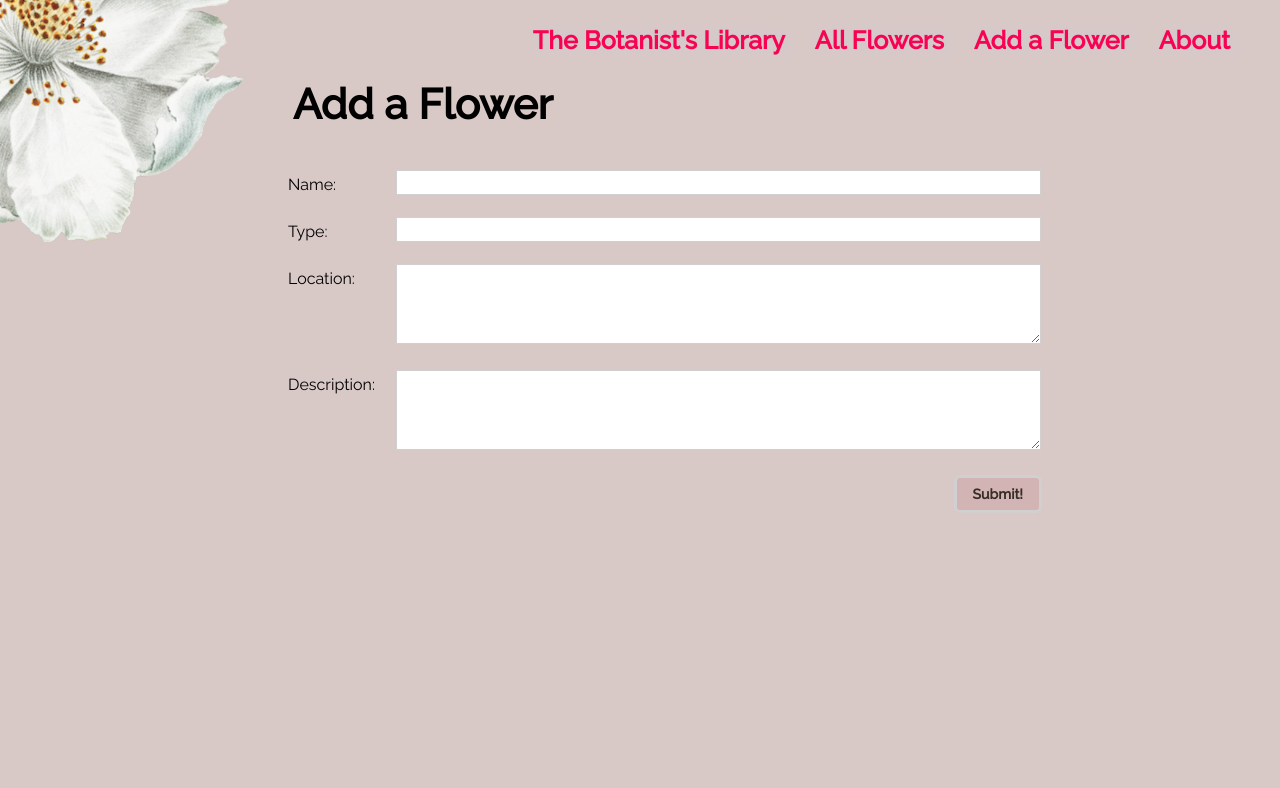
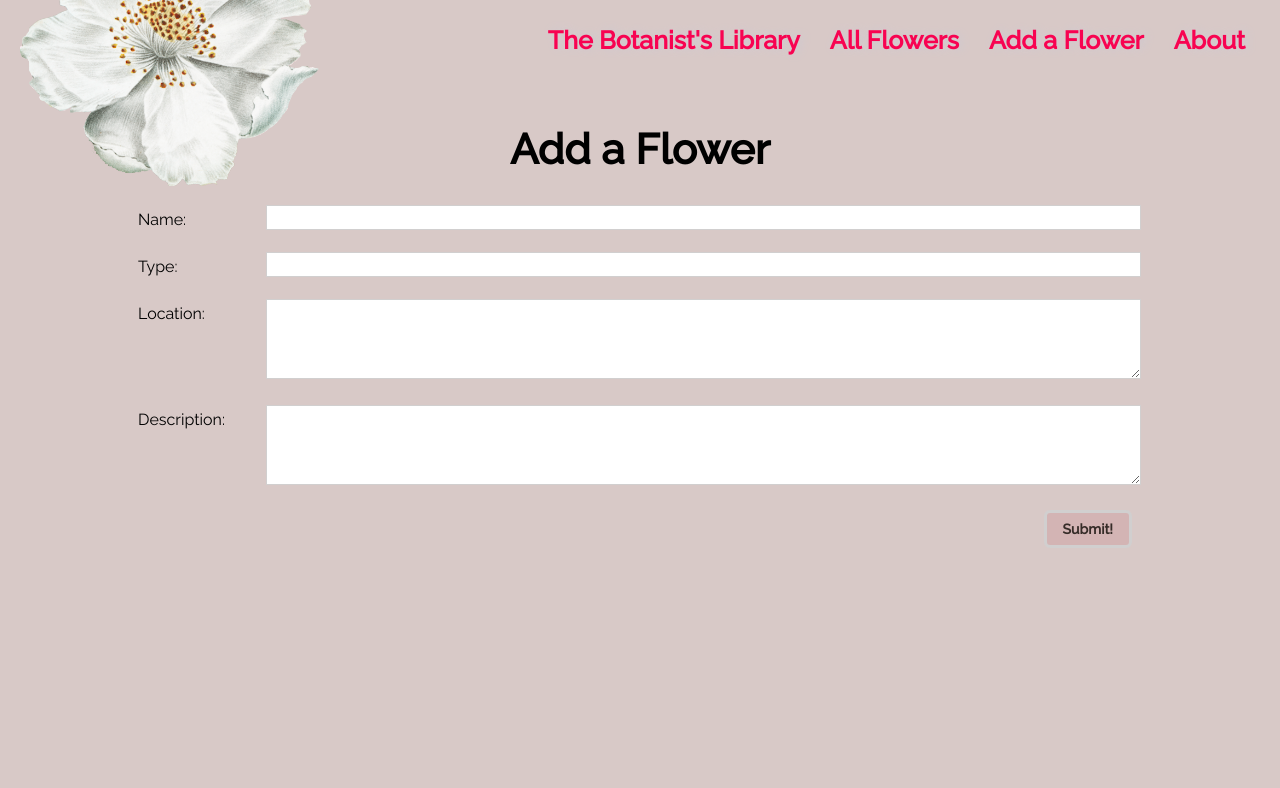
Before and after one commit to kangcarol/flower-collector-lab, a Django app: page /flowers/create/ in a window 1280 px wide. Shown: the top 788 px of the page. Before the commit the page ends 510 px from the top, so only its background shows below. Run offline with Django 4.2, Linux system fonts and the light colour scheme.

Commit message:
css refinement

```diff
--- a/main_app/static/css/about.css
+++ b/main_app/static/css/about.css
@@ -1,4 +1,10 @@
 .about-container {
   width: 100%;
   padding: 15% 30%;
+  font-weight: 200;
 }
+
+h1 {
+  font-size: xx-large;
+  font-weight: 200;
+}
--- a/main_app/static/css/base.css
+++ b/main_app/static/css/base.css
@@ -43,14 +43,17 @@ body {
   --font-reg: 1.6rem;
   --card-border-radius: 10%;
   background-color: rgb(216, 201, 199)
-  /* background-color: rgb(197, 200, 186)  */
 }
 
 header {
   width: 100%;
   background: var(--nav-bg-ff);
   border-bottom: var(--borders);
-  margin: 20px 120px 0 120px;
+  margin: 0px 0px 0 0px;
+  display: flex;
+  flex-direction: row;
+  justify-content: flex-end;
+  align-items: flex-end;
 }
 
 nav {
@@ -78,6 +81,8 @@ nav a {
   text-shadow: rgb(205, 201, 210) 3px 0 10px;
   font-weight: 600;
   font-size: 2.5em;
+  justify-content: center;
+  flex-direction: row;
 }
 
 nav a:hover {
@@ -97,25 +102,25 @@ nav li {
 
 .header-logo-container {
   margin: auto;
-  padding: 30px 20px 0 20px;
+  /* padding: 30px 0px 0 20px; */
   max-width: 50px;
   display: flex;
   justify-content: center;
   align-items: center;
 }
 
-.header-logo {
+/* .header-logo {
   border-radius: 50%;
 
-}
+} */
 
 .page-header {
   display: flex;
   align-items: center;
-  margin: 20px 80px;
-  padding: 0 75px;
-  display: flex;
-  justify-content: flex-start;
+  /* margin: 20px 80px; */
+  /* padding: 0 75px; */
+  flex-direction: row;
+  justify-content: center;
   flex-wrap: wrap;
 }
 
@@ -151,6 +156,10 @@ nav li {
   font-size: 14px;
 }
 
+.page-header {
+  padding: 5% 0 1% 0;
+}
+
 .page-header h1 {
   font-size: var(--font-xxl);
   margin: 0;
@@ -161,9 +170,14 @@ nav li {
   margin-left:15px;
 }
 
-.page-header img:first-of-type {
+.logo-flower {
+  width: 600%;
+  height: 600%;
+}
+
+/* .page-header img:first-of-type {
   margin-left: 20px;
-}
+} */
 
 .page-content {
   font-size: var(--font-reg);
@@ -186,9 +200,8 @@ nav li {
   nav,
   .header-logo-container {
     margin: 10px 0;
-    padding: 0 15px;
+    padding: 0 0 15px 0;
   }
-
 
   /* visual fix to help align logo */
   .header-logo-container {
@@ -199,7 +212,6 @@ nav li {
     width: 100vw;
     margin-left: auto;
     display: flex;
-    justify-content: center;
     justify-content: flex-end;
     align-items: center;
   }
@@ -280,11 +292,5 @@ nav li {
       backdrop-filter: none;
     }
 
-    nav,
-    .header-logo-container {
-      /* background: rgba(104, 197, 248, .6);
-      -webkit-backdrop-filter: blur(3px);
-      backdrop-filter: blur(3px); */
-    }
   }
 }
--- a/main_app/static/css/delete-confirm.css
+++ b/main_app/static/css/delete-confirm.css
@@ -7,8 +7,10 @@ main {
 
 .page-header h1{
   font-size: x-large;
+  padding: 10% 0 5% 0;
 }
 
 h2 {
   font-size: medium;
+  text-align: center;
 }
--- a/main_app/static/css/flowers/flower-detail.css
+++ b/main_app/static/css/flowers/flower-detail.css
@@ -9,14 +9,15 @@ main {
   display: flex;
   flex-direction: row;
   justify-content: center;
-  width: 70%;
+  width: 100%;
 }
 
 .flower-detail-container {
   display: flex;
   flex-direction: column;
+  justify-content: center;
   width: 60%;
-  padding: 5% 0 0 0;
+  padding: 10% 0% 0 0;
 }
 
 .flower-detail-img {
@@ -237,6 +238,7 @@ p {
   .feedings-toy-container > section {
     width: 45%;
   }
+
 }
 
 @media only screen and (min-width: 1024px) {
--- a/main_app/static/css/form.css
+++ b/main_app/static/css/form.css
@@ -5,14 +5,14 @@
 }
 
 table {
-  padding: 0 100px 0 150px;
+  /* padding: 0 20% 0 25%; */
   width: 100%;
   border-spacing: 0 20px;
 }
 
 th {
   text-align: left;
-  padding: 6px 20px 0 0;
+  padding: 6px 40px 0 0;
   width: 10%;
   font-weight: normal;
   vertical-align: top;
@@ -45,5 +45,4 @@ td > input {
 
 .btn {
   align-self: flex-end;
-  margin-right: 100px;
 }
--- a/main_app/templates/base.html
+++ b/main_app/templates/base.html
@@ -23,12 +23,11 @@
 <body>
   <header>
     <div class="header-logo-container">
-      <a href="/">
+      <a {% if request.path == '/' %} style="display: none;" {% endif %} href="/">
         <img
           src="{% static 'images/camellia-logo.png' %}"
           alt="Logo"
-          width='400px'
-          height='400px'
+          class="logo-flower"
         >
       </a>
     </div>
--- a/main_app/templates/home.html
+++ b/main_app/templates/home.html
@@ -6,12 +6,11 @@
 {% endblock %}
 
 {% block content %}
-{% comment %} <div class="primary-container"> {% endcomment %}
+
   <section class="logo-container">
     <div class="flower-container">
       <h1>The Botanist's Library</h1>
     </div>
   </section>
-{% comment %} </div> {% endcomment %}
 
 {% endblock %}
--- a/main_app/templates/main_app/flower_confirm_delete.html
+++ b/main_app/templates/main_app/flower_confirm_delete.html
@@ -10,7 +10,7 @@
 <div class="page-header">
   <h1 class="delete-flower">Delete Flower?</h1>
 </div>
-<img class="delete-flower" src="{% static 'images/'|add:flower.name|add:'.png' %}"/>
+<img class="delete-flower" src="{% static 'images/'|add:flower.name|add:'.png' %}" width='20%' height='20%'/>
 <h2>Are you sure you want to delete {{ flower.name }}?</h2>
 
 <form action="" method="POST" class="form">
```
Also changed, not shown: main_app/static/css/home.css (+2 -10 lines), main_app/static/images/home-resp.png (added).
